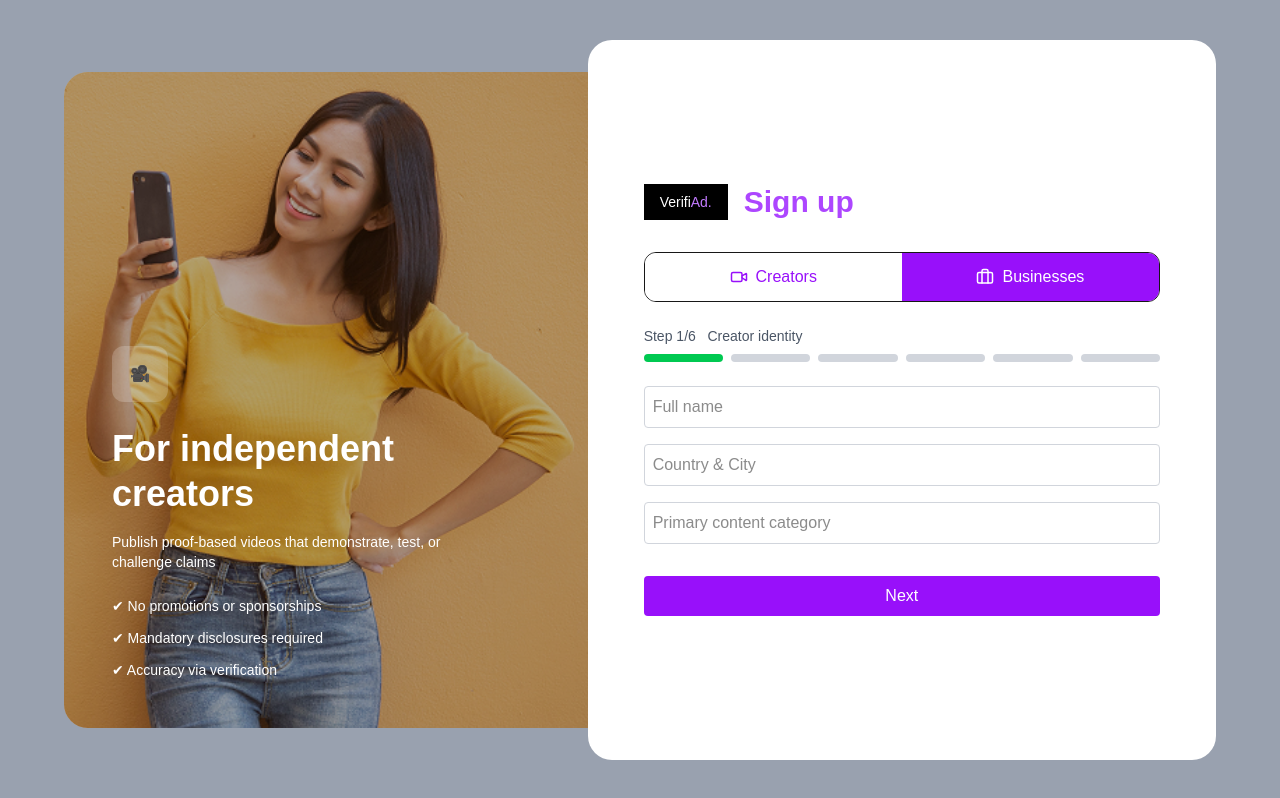
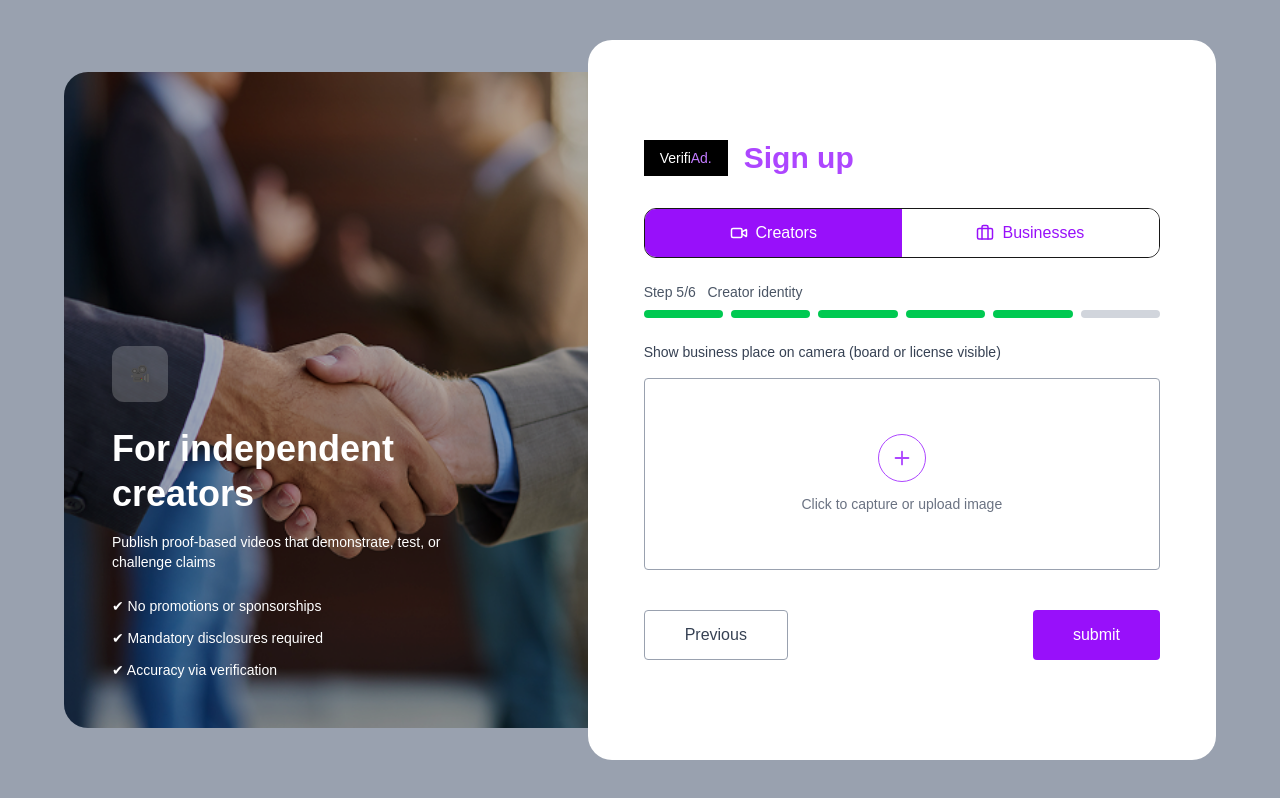
Before and after one commit to yuvaraj-io/verifiad, a Next.js app: page /signup in a window 1280 px wide. Built offline with nearby package versions, Linux system fonts and the light colour scheme; no server answers.

Commit message:
we added validations

```diff
--- a/components/signup/SignupLayout.tsx
+++ b/components/signup/SignupLayout.tsx
@@ -52,11 +52,15 @@
   ownerId?: File;
 };
 
+export type BusinessLiveVerification = {
+  placeImage?: File;
+};
+
 /* -------------------- COMPONENT -------------------- */
 
 export default function SignupLayout() {
-  const [role, setRole] = useState<Role>("creator");
-  const [step, setStep] = useState(1);
+  const [role, setRole] = useState<Role>("business");
+  const [step, setStep] = useState(5);
 
   /* ---------- CREATOR STATE ---------- */
   const [creatorForm, setCreatorForm] = useState<CreatorForm>({
@@ -82,7 +86,7 @@
       businessType: "",
       category: "",
       ownerName: "",
-      phone: "",
+      phone: "7204447908",
       email: "",
       address: "",
       country: "",
@@ -94,6 +98,10 @@
       gstNumber: "",
       panNumber: "",
     });
+
+    const [businessLiveVerification, setBusinessLiveVerification] =
+  useState<BusinessLiveVerification>({});
+
 
   /* ---------- FINAL SUBMIT (CREATOR) ---------- */
   const finish = async () => {
@@ -182,8 +190,12 @@
               setBusinessForm={setBusinessForm}
               businessVerification={businessVerification}
               setBusinessVerification={setBusinessVerification}
+              businessLiveVerification={businessLiveVerification}
+              setBusinessLiveVerification={setBusinessLiveVerification}
+
               finish={finish}
             />
+            <div id="recaptcha-container" />
           </div>
         </div>
       </div>
--- a/components/signup/StepRenderer.tsx
+++ b/components/signup/StepRenderer.tsx
@@ -14,6 +14,7 @@
 import BusinessStep2 from "./steps/business/Step2";
 import BusinessStep3 from "./steps/business/Step3";
 import BusinessStep4 from "./steps/business/Step4";
+import BusinessStep5 from "./steps/business/Step5";
 
 /* ----------- TYPES ----------- */
 import {
@@ -23,7 +24,9 @@
   CreatorContact,
   BusinessForm,
   BusinessVerification,
+  BusinessLiveVerification,
 } from "./SignupLayout";
+import BusinessThankYou from "./steps/business/Step6";
 
 /* ----------- COMPONENT ----------- */
 export default function StepRenderer({
@@ -44,6 +47,9 @@
   businessVerification,
   setBusinessVerification,
 
+  businessLiveVerification,
+  setBusinessLiveVerification,
+
   finish,
 }: {
   role: Role;
@@ -62,6 +68,8 @@
   setBusinessForm: (v: BusinessForm) => void;
   businessVerification: BusinessVerification;
   setBusinessVerification: (v: BusinessVerification) => void;
+businessLiveVerification: BusinessLiveVerification;
+setBusinessLiveVerification: (v: BusinessLiveVerification) => void;
 
   finish: () => void;
 }) {
@@ -166,6 +174,22 @@
         onPrev={onPrev}
       />
     );
+    if (step === 5)
+    return (
+      <BusinessStep5
+        value={businessLiveVerification}
+        onChange={setBusinessLiveVerification}
+        onNext={onNext}
+        onPrev={onPrev}
+      />
+    );
+     if (step === 6)
+    return (
+      <BusinessThankYou
+      />
+    );
+
+
   }
 
   return <p className="text-gray-500">Step not implemented</p>;
--- a/components/signup/steps/business/Step4.tsx
+++ b/components/signup/steps/business/Step4.tsx
@@ -1,12 +1,12 @@
 "use client";
 
-import { useEffect, useState } from "react";
+import { useState } from "react";
 import {
-  RecaptchaVerifier,
   signInWithPhoneNumber,
   ConfirmationResult,
 } from "firebase/auth";
 import { auth } from "@/lib/firebase";
+import { getRecaptchaVerifier } from "@/lib/recaptcha";
 import { BusinessForm } from "../../SignupLayout";
 
 export default function BusinessStep4({
@@ -20,39 +20,31 @@
 }) {
   const [confirmation, setConfirmation] =
     useState<ConfirmationResult | null>(null);
-
   const [otp, setOtp] = useState("");
   const [attempted, setAttempted] = useState(false);
   const [loading, setLoading] = useState(false);
 
   const hasError = attempted && otp.length !== 6;
 
-  /* ---------- Setup Invisible reCAPTCHA ---------- */
-  useEffect(() => {
-    if (!window.recaptchaVerifier) {
-      window.recaptchaVerifier = new RecaptchaVerifier(
-        auth,
-        "recaptcha-container",
-        { size: "invisible" }
-      );
-    }
-  }, []);
-
   /* ---------- Send OTP ---------- */
   const sendOtp = async () => {
     setLoading(true);
     try {
+      const verifier = getRecaptchaVerifier();
+
       const result = await signInWithPhoneNumber(
         auth,
         `+91${businessForm.phone}`,
-        window.recaptchaVerifier!
+        verifier
       );
+
       setConfirmation(result);
     } catch (err) {
       console.error(err);
       alert("Failed to send OTP");
+    } finally {
+      setLoading(false);
     }
-    setLoading(false);
   };
 
   /* ---------- Verify OTP ---------- */
@@ -70,9 +62,8 @@
 
   return (
     <div className="flex h-full flex-col justify-between">
-      {/* Content */}
       <div className="space-y-12">
-        {/* Phone (disabled) */}
+        {/* Phone */}
         <div>
           <label className="mb-2 block text-sm text-gray-700">
             Phone number
@@ -119,8 +110,6 @@
               {loading ? "Sending..." : "Send OTP"}
             </button>
           )}
-
-          <div id="recaptcha-container"></div>
         </div>
       </div>
 
--- a/components/signup/steps/business/Step5.tsx
+++ b/components/signup/steps/business/Step5.tsx
@@ -1,34 +1,133 @@
 "use client";
 
-import { Plus } from "lucide-react";
+import { useMemo, useState } from "react";
+import { Plus, FileText } from "lucide-react";
+
+type BusinessLiveVerification = {
+  placeImage?: File;
+};
+
+type Errors = {
+  placeImage?: string;
+};
+
+type Touched = {
+  placeImage?: boolean;
+};
 
 export default function BusinessStep5({
+  value,
+  onChange,
   onNext,
+  onPrev,
 }: {
+  value: BusinessLiveVerification;
+  onChange: (v: BusinessLiveVerification) => void;
   onNext: () => void;
+  onPrev: () => void;
 }) {
+  const [attempted, setAttempted] = useState(false);
+  const [touched, setTouched] = useState<Touched>({});
+
+  /* ---------------- VALIDATION ---------------- */
+  const errors: Errors = useMemo(() => {
+    const e: Errors = {};
+    if (!value.placeImage) {
+      e.placeImage = "Business place capture is required";
+    }
+    return e;
+  }, [value]);
+
+  const isValid = Object.keys(errors).length === 0;
+
+  /* ---------------- HELPERS ---------------- */
+  const shouldShowError = attempted || touched.placeImage;
+
+  const handleFile = (file?: File) => {
+    onChange({ placeImage: file });
+  };
+
+  const handleNext = () => {
+    setAttempted(true);
+    if (!isValid) return;
+    onNext();
+  };
+
+  /* ---------------- UI ---------------- */
   return (
     <div className="flex h-full flex-col justify-between">
-      {/* Content */}
       <div className="space-y-4">
         <label className="block text-sm text-gray-700">
-          Show business place on camera (Business board or license visible)
+          Show business place on camera (board or license visible)
         </label>
 
-        <div className="flex h-48 items-center justify-center rounded border border-gray-400">
-          <div className="flex h-12 w-12 items-center justify-center rounded-full border border-purple-500 text-purple-500">
-            <Plus size={22} />
-          </div>
-        </div>
+        {/* Upload / Capture */}
+        <label
+          className={`flex h-48 cursor-pointer flex-col items-center justify-center rounded border ${
+            shouldShowError && errors.placeImage
+              ? "border-red-500"
+              : "border-gray-400"
+          }`}
+          onBlur={() =>
+            setTouched((t) => ({ ...t, placeImage: true }))
+          }
+        >
+          {!value.placeImage ? (
+            <>
+              <div className="flex h-12 w-12 items-center justify-center rounded-full border border-purple-500 text-purple-500">
+                <Plus size={22} />
+              </div>
+              <p className="mt-3 text-sm text-gray-500">
+                Click to capture or upload image
+              </p>
+            </>
+          ) : (
+            <>
+              <FileText
+                size={36}
+                className="text-purple-600"
+              />
+              <p className="mt-2 max-w-[90%] truncate text-sm text-gray-700">
+                {value.placeImage.name}
+              </p>
+              <p className="mt-1 text-xs text-gray-500">
+                Click to replace file
+              </p>
+            </>
+          )}
+
+          <input
+            type="file"
+            accept="image/*"
+            capture="environment"
+            hidden
+            onChange={(e) =>
+              handleFile(e.target.files?.[0])
+            }
+          />
+        </label>
+
+        {shouldShowError && errors.placeImage && (
+          <p className="text-sm text-red-500">
+            {errors.placeImage}
+          </p>
+        )}
       </div>
 
-      {/* Next Button */}
-      <div className="flex justify-end pt-10">
+      {/* Navigation */}
+      <div className="flex justify-between pt-10">
         <button
-          onClick={onNext}
+          onClick={onPrev}
+          className="rounded border border-gray-400 px-10 py-3 text-gray-700"
+        >
+          Previous
+        </button>
+
+        <button
+          onClick={handleNext}
           className="rounded bg-purple-600 px-10 py-3 text-white"
         >
-          Next
+          submit
         </button>
       </div>
     </div>
--- /dev/null
+++ b/lib/recaptcha.ts
@@ -0,0 +1,21 @@
+import { RecaptchaVerifier } from "firebase/auth";
+import { auth } from "@/lib/firebase";
+
+
+/**
+ * Returns a singleton invisible reCAPTCHA verifier.
+ * Creates it once and reuses it across the app.
+ */
+export function getRecaptchaVerifier(): RecaptchaVerifier {
+  if (!window.recaptchaVerifier) {
+    window.recaptchaVerifier = new RecaptchaVerifier(
+      auth,
+      "recaptcha-container",
+      {
+        size: "invisible",
+      }
+    );
+  }
+
+  return window.recaptchaVerifier;
+}
```
